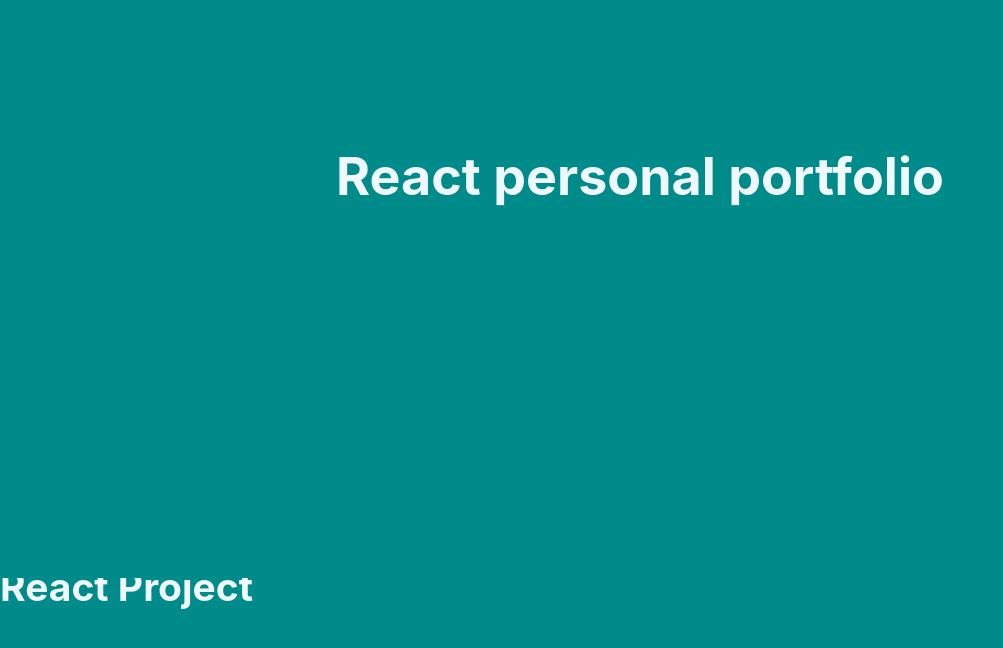
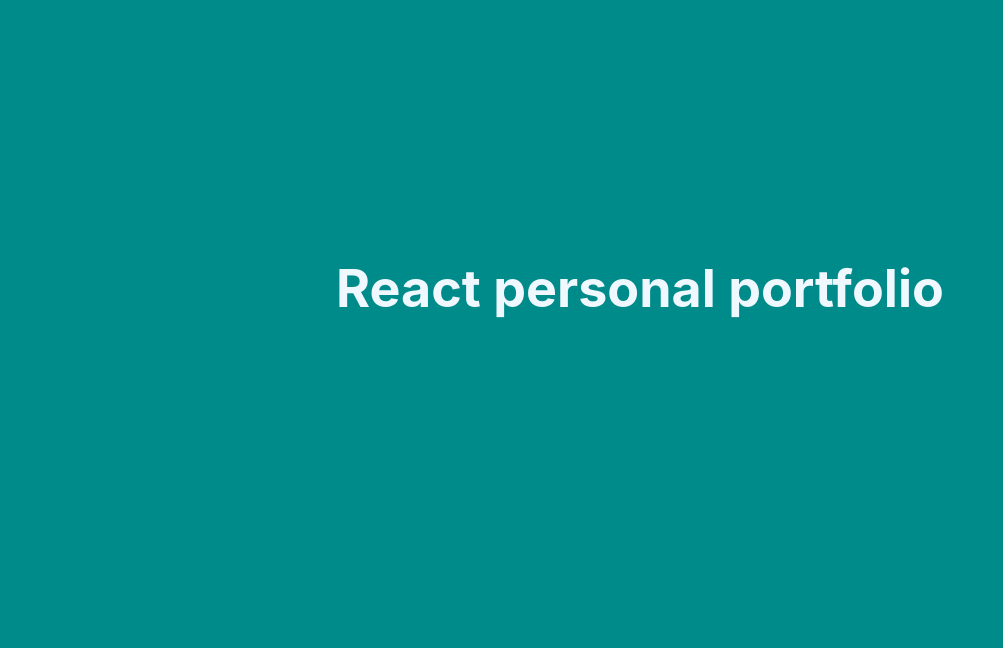
Before and after one commit to ashoksrt-248/personal, a React (Create React App) app: page / in a window 1280 px wide. Shown: the top 648 px of the page, without its empty margins (0-1003 px from the left). Built offline with nearby package versions, Linux system fonts and the light colour scheme.

Commit message:
scrolling changes

```diff
--- a/src/App.js
+++ b/src/App.js
@@ -8,8 +8,7 @@
         <h1>React personal portfolio</h1>
         <marquee  direction="left"><h2>Ashok Amara</h2></marquee>
         <marquee direction="right"><h2>personal Portfolio</h2></marquee>
-        <marquee direction="up"><h2>Personal Website</h2></marquee>
-        <marquee direction="down"><h2>React Project</h2></marquee>
+
       </header>
     </div>
   );
```
